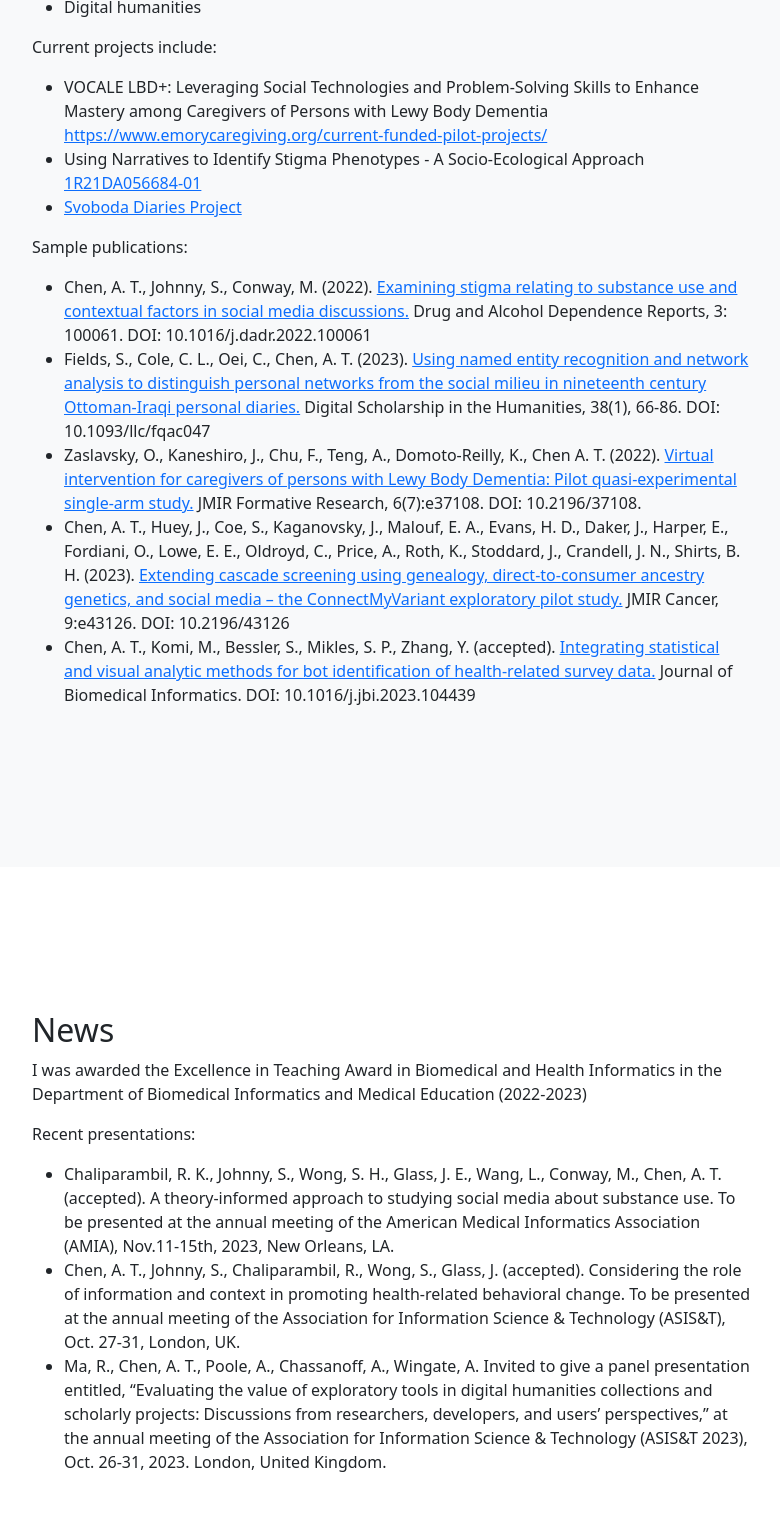
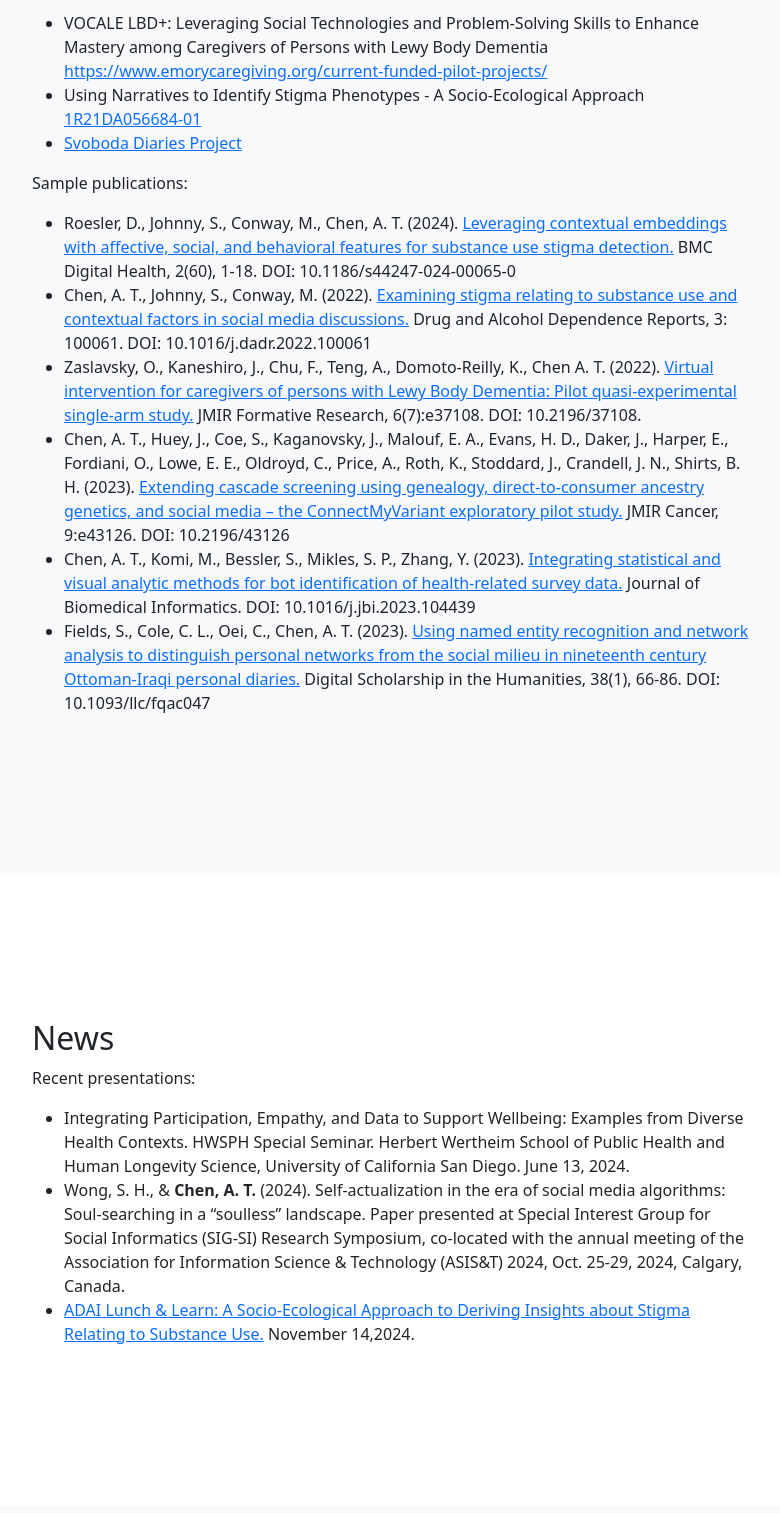
Before and after one commit to annietchen/annietchen.github.io, a plain HTML site: page index.html in a window 1280 px wide. Shown: the part 1827-3340 px from the top of the page, without its empty margins (248-1028 px from the left). Drawn offline with nearby package versions, Linux system fonts and the light colour scheme.

Commit message:
Updated website.

```diff
--- a/index.html
+++ b/index.html
@@ -47,8 +47,7 @@
                             <li>The development of collaborative research infrastructures</li>
                         </ul>
                         <p>Other:</p>
-                        <p>I am currently Chair of the U.S. West chapter of the Association for Information Science & Technology (ASIS&T). Please contact me if you are interested in learnin more or getting involved!</p>
-                        <p>I am co-editing a JAMIA focus issue on <a href="https://academic.oup.com/jamia/pages/cfp-interactive-visualization">Interactive Visualization of Health Data for Digital and Personal Health.</a> Please reach out if you have questions!</p>
+                        <p>I am currently Chair of the U.S. West chapter of the Association for Information Science & Technology (ASIS&T). Please contact me if you are interested in learning more or getting involved!</p>
                     </div>
                 </div>
             </div>
@@ -77,11 +76,12 @@
                         </ul>
 
                         <p>Sample publications:</p>
-                        <ul><li>Chen, A. T., Johnny, S., Conway, M. (2022). <a href="https://www.sciencedirect.com/science/article/pii/S2772724622000397">Examining stigma relating to substance use and contextual factors in social media discussions.</a> Drug and Alcohol Dependence Reports, 3: 100061. DOI: 10.1016/j.dadr.2022.100061</li>
-                            <li>Fields, S., Cole, C. L., Oei, C., Chen, A. T. (2023). <a href=https://academic.oup.com/dsh/article/38/1/66/6658426>Using named entity recognition and network analysis to distinguish personal networks from the social milieu in nineteenth century Ottoman-Iraqi personal diaries.</a> Digital Scholarship in the Humanities, 38(1), 66-86. DOI: 10.1093/llc/fqac047</li>
+                        <ul><li>Roesler, D., Johnny, S., Conway, M., Chen, A. T. (2024). <a href="https://bmcdigitalhealth.biomedcentral.com/articles/10.1186/s44247-024-00065-0">Leveraging contextual embeddings with affective, social, and behavioral features for substance use stigma detection.</a> BMC Digital Health, 2(60), 1-18. DOI: 10.1186/s44247-024-00065-0</li>
+                            <li>Chen, A. T., Johnny, S., Conway, M. (2022). <a href="https://www.sciencedirect.com/science/article/pii/S2772724622000397">Examining stigma relating to substance use and contextual factors in social media discussions.</a> Drug and Alcohol Dependence Reports, 3: 100061. DOI: 10.1016/j.dadr.2022.100061</li>
                             <li>Zaslavsky, O., Kaneshiro, J., Chu, F., Teng, A., Domoto-Reilly, K., Chen A. T. (2022). <a href=https://formative.jmir.org/2022/7/e37108>Virtual intervention for caregivers of persons with Lewy Body Dementia: Pilot quasi-experimental single-arm study.</a> JMIR Formative Research, 6(7):e37108. DOI: 10.2196/37108.</li>
                             <li>Chen, A. T., Huey, J., Coe, S., Kaganovsky, J., Malouf, E. A., Evans, H. D., Daker, J., Harper, E., Fordiani, O., Lowe, E. E., Oldroyd, C., Price, A., Roth, K., Stoddard, J., Crandell, J. N., Shirts, B. H. (2023). <a href=https://cancer.jmir.org/2023/1/e43126>Extending cascade screening using genealogy, direct-to-consumer ancestry genetics, and social media – the ConnectMyVariant exploratory pilot study.</a> JMIR Cancer, 9:e43126. DOI: 10.2196/43126</li>
-                            <li>Chen, A. T., Komi, M., Bessler, S., Mikles, S. P., Zhang, Y. (accepted). <a href=https://www.sciencedirect.com/science/article/pii/S1532046423001600>Integrating statistical and visual analytic methods for bot identification of health-related survey data.</a> Journal of Biomedical Informatics. DOI: 10.1016/j.jbi.2023.104439</li>
+                            <li>Chen, A. T., Komi, M., Bessler, S., Mikles, S. P., Zhang, Y. (2023). <a href=https://www.sciencedirect.com/science/article/pii/S1532046423001600>Integrating statistical and visual analytic methods for bot identification of health-related survey data.</a> Journal of Biomedical Informatics. DOI: 10.1016/j.jbi.2023.104439</li>
+                            <li>Fields, S., Cole, C. L., Oei, C., Chen, A. T. (2023). <a href=https://academic.oup.com/dsh/article/38/1/66/6658426>Using named entity recognition and network analysis to distinguish personal networks from the social milieu in nineteenth century Ottoman-Iraqi personal diaries.</a> Digital Scholarship in the Humanities, 38(1), 66-86. DOI: 10.1093/llc/fqac047</li>
                         </ul>
 
                     </div>
@@ -94,15 +94,11 @@
                 <div class="row gx-4 justify-content-center">
                     <div class="col-lg-8">
                         <h2>News</h2>
-                            <p>I was awarded the Excellence in Teaching Award in Biomedical and Health Informatics in the Department of Biomedical Informatics and Medical Education (2022-2023)</p>
 
                             <p>Recent presentations:</p>
-
-                            <ul><li>Chaliparambil, R. K., Johnny, S., Wong, S. H., Glass, J. E., Wang, L., Conway, M., Chen, A. T. (accepted). A theory-informed approach to studying social media about substance use. To be presented at the annual meeting of the American Medical Informatics Association (AMIA), Nov.11-15th, 2023, New Orleans, LA.</li>
-
-                            <li>Chen, A. T., Johnny, S., Chaliparambil, R., Wong, S., Glass, J. (accepted). Considering the role of information and context in promoting health-related behavioral change. To be presented at the annual meeting of the Association for Information Science & Technology (ASIS&T), Oct. 27-31, London, UK.</li>
-
-                            <li>Ma, R., Chen, A. T., Poole, A., Chassanoff, A., Wingate, A. Invited to give a panel presentation entitled, “Evaluating the value of exploratory tools in digital humanities collections and scholarly projects: Discussions from researchers, developers, and users’ perspectives,” at the annual meeting of the Association for Information Science & Technology (ASIS&T 2023), Oct. 26-31, 2023. London, United Kingdom.</li>
+                            <ul><li>Integrating Participation, Empathy, and Data to Support Wellbeing: Examples from Diverse Health Contexts. HWSPH Special Seminar. Herbert Wertheim School of Public Health and Human Longevity Science, University of California San Diego. June 13, 2024.</li>
+                                <li>Wong, S. H., & <b>Chen, A. T.</b> (2024). Self-actualization in the era of social media algorithms: Soul-searching in a “soulless” landscape. Paper presented at Special Interest Group for Social Informatics (SIG-SI) Research Symposium, co-located with the annual meeting of the Association for Information Science & Technology (ASIS&T) 2024, Oct. 25-29, 2024, Calgary, Canada.</li>
+                                <li><a href="https://adai.uw.edu/chen-2024/">ADAI Lunch & Learn: A Socio-Ecological Approach to Deriving Insights about Stigma Relating to Substance Use.</a> November 14,2024.</li>
                             </ul>
 
                     </div>
@@ -136,7 +132,7 @@
         </section>
         <!-- Footer-->
         <footer class="py-5 bg-dark">
-            <div class="container px-4"><p class="m-0 text-center text-white">Copyright &copy; Annie T. Chen 2023</p></div>
+            <div class="container px-4"><p class="m-0 text-center text-white">Copyright &copy; Annie T. Chen 2024</p></div>
         </footer>
         <!-- Bootstrap core JS-->
         <script src="https://cdn.jsdelivr.net/npm/bootstrap@5.2.3/dist/js/bootstrap.bundle.min.js"></script>
```
